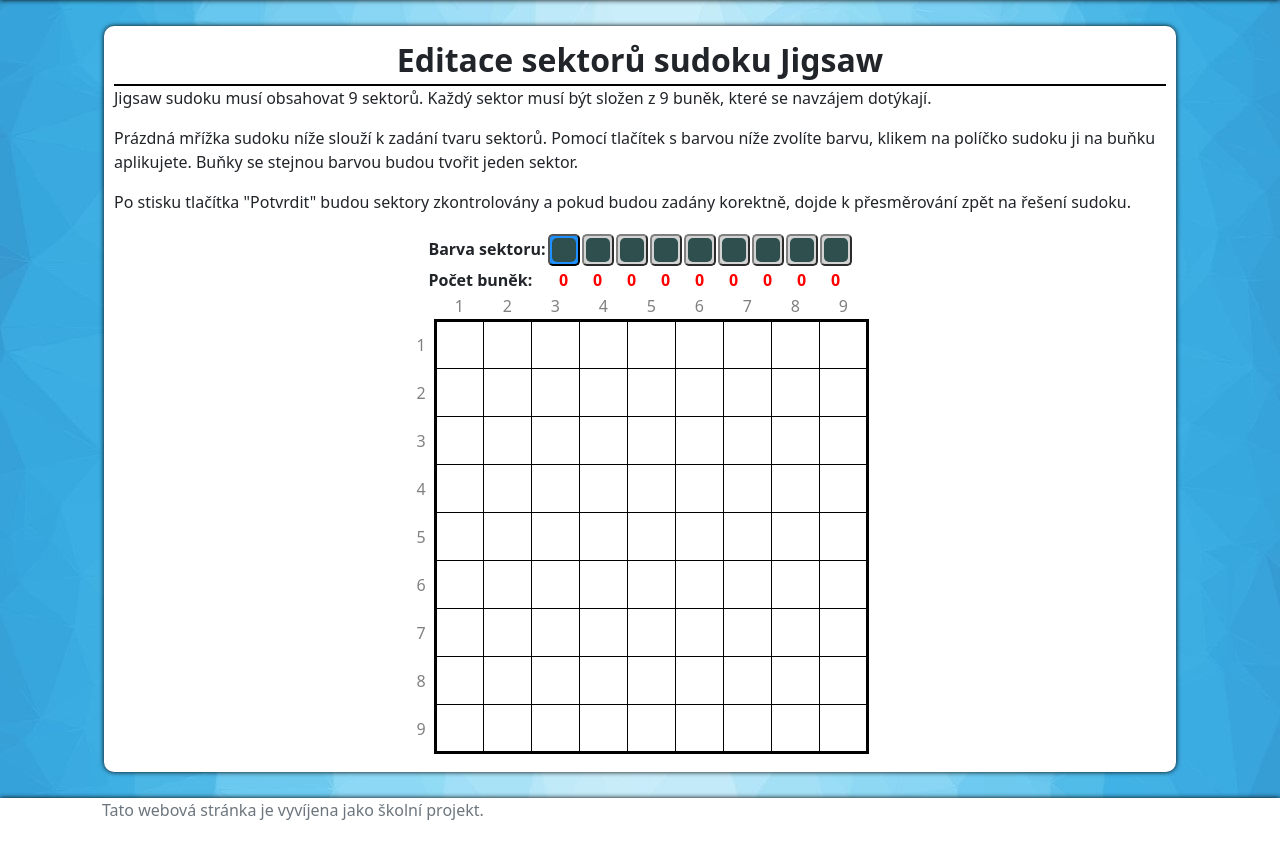
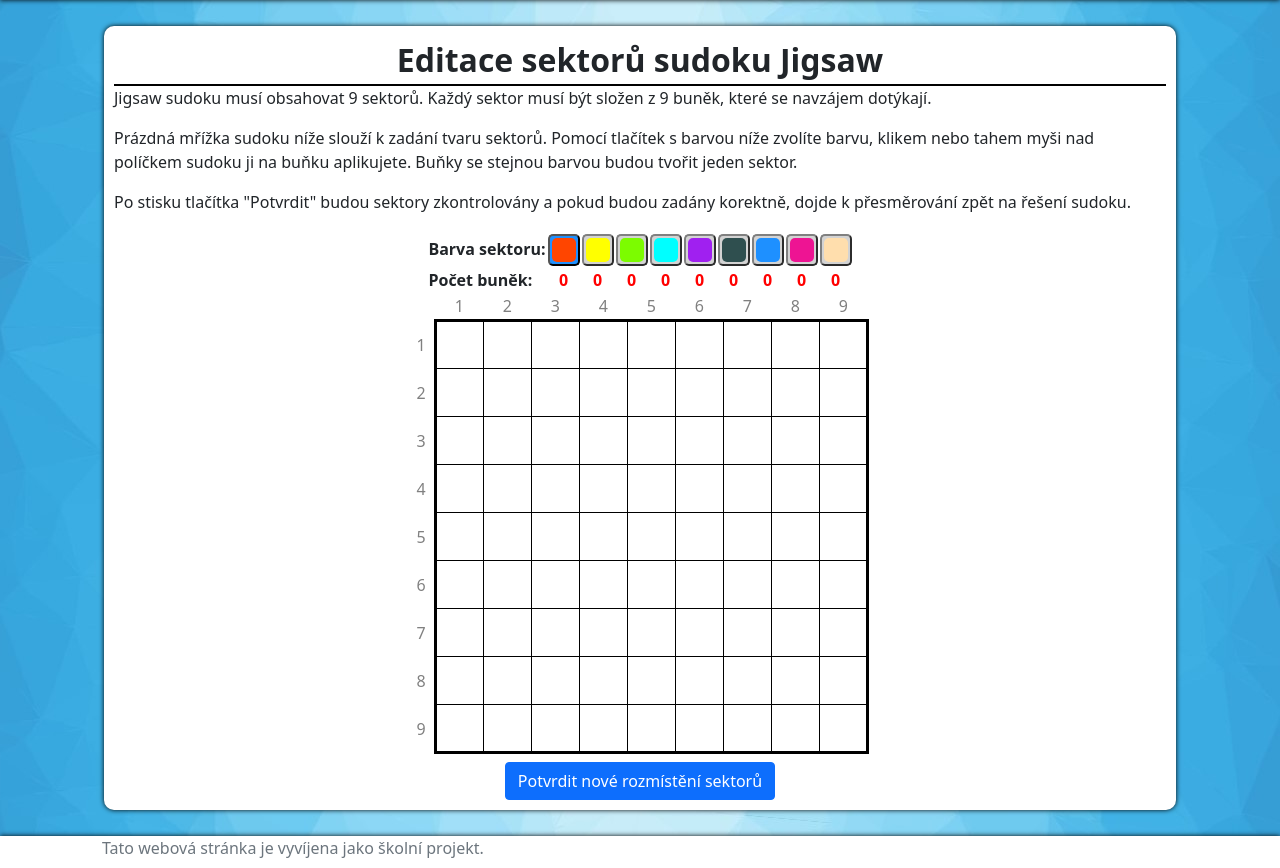
Before and after one commit to hojkas/sudoku-solver, a Django app: page /solver/edit_jigsaw_shape in a window 1280 px wide. Shown: the part 64-932 px from the top of the page. Before the commit the page ends 884 px from the top, so only its background shows below. Run offline with Django 3.2, Linux system fonts and the light colour scheme; some libraries are stand-ins or nearby versions.

Commit message:
jigsaw custom most of heavy lifting done, only check for sector connection missing

```diff
--- a/static/js/edit_jigsaw_shape.js
+++ b/static/js/edit_jigsaw_shape.js
@@ -0,0 +1,89 @@
+let selected_sector = 0;
+
+let custom_sector_to_color_mapping = {
+    0: '#ff4500',
+    1: '#ffff00',
+    2: '#7cfc00',
+    3: '#00ffff',
+    4: '#a020f0',
+    5: '#2f4f4f',
+    6: '#1e90ff',
+    7: '#ee1493',
+    8: '#ffdead'
+}
+
+let mouse_down = false;
+
+$(document).mousedown(function() {
+    mouse_down = true;
+})
+
+$(document).mouseup(function () {
+    mouse_down = false;
+})
+
+$(document).ready(function() {
+    $('.sector_color_button').on('click', function() {
+        let former_button_ref = $('#sector_color_' + selected_sector);
+        former_button_ref.css({'background-color': 'lightgrey', 'border-color': 'grey'});
+        $(this).css({'background-color': 'dodgerblue', 'border-color': 'black'});
+        selected_sector = parseInt($(this).attr('id').split('_')[2]);
+    });
+
+    $('.edit-jigsaw-shape-cell').on('click', function() {
+        color_sector_on_cell($(this));
+    });
+
+    $('.edit-jigsaw-shape-cell').mousedown(function() {
+       color_sector_on_cell($(this));
+    });
+
+    $('.edit-jigsaw-shape-cell').mouseenter(function () {
+        if(mouse_down) color_sector_on_cell($(this));
+    });
+
+    $('#edit-jigsaw-submit').on('click', function() {
+       for(let i = 0; i < 81; i++)
+       {
+           if(cell_sector[i] === -1) {
+               alert(cell_left_without_sector_msg);
+               return;
+           }
+       }
+       for(let i = 0; i < 9; i++) {
+           if($('#sector_color_status_' + i).text() !== '9') {
+               alert(wrong_sector_count_msg);
+               return;
+           }
+       }
+       if(!check_connected_sectors()) {
+           alert(sectors_cells_not_touching);
+       }
+       // TODO actually send it
+    });
+});
+
+function color_sector_on_cell(cell) {
+    let cell_id = cell.attr('id').split('-')[1];
+    if(cell_sector[cell_id] !== -1) {
+        // cell was colored in different color
+        let former_sector_count = $('#sector_color_status_' + cell_sector[cell_id]);
+        former_sector_count.html(parseInt(former_sector_count.text()) - 1);
+        if(former_sector_count.text() === '9') former_sector_count.css({'color': 'green'});
+        else former_sector_count.css({'color': 'red'});
+    }
+    cell_sector[cell_id] = selected_sector;
+    cell.css({'background-color': custom_sector_to_color_mapping[selected_sector]});
+    let sector_count = $('#sector_color_status_' + selected_sector);
+    sector_count.html(parseInt(sector_count.text()) + 1);
+    if(sector_count.text() === '9') sector_count.css({'color': 'green'});
+    else sector_count.css({'color': 'red'});
+}
+
+function check_connected_sectors() {
+    for(let i = 0; i < 9; i++) check_connected_sector(i);
+}
+
+function check_connected_sector(sector_id) {
+
+}
--- a/static/js/main.js
+++ b/static/js/main.js
@@ -33,30 +33,6 @@ let custom_highlight_color_mapping = {
     'yellow': '#FFDC00',
     'green': '#2ECC40',
     'transparent': 'transparent'
-}
-
-let custom_sector_to_color_mapping = {
-    0: '#ff4500',
-    1: '#ffd700',
-    2: '#7cfc00',
-    3: '#00ffff',
-    4: '#a020f0',
-    5: '#2f4f4f',
-    6: '#1e90ff',
-    7: '#ee1493',
-    8: '#ffdead'
-}
-
-let custom_color_to_sector_mapping = {
-    '#ff4500': 0,
-    '#ffd700': 1,
-    '#7cfc00': 2,
-    '#00ffff': 3,
-    '#a020f0': 4,
-    '#2f4f4f': 5,
-    '#1e90ff': 6,
-    '#ee1493': 7,
-    '#ffdead': 8
 }
 
 $(document).ready(function()
--- a/templates/solver/edit_jigsaw_shape.html
+++ b/templates/solver/edit_jigsaw_shape.html
@@ -2,6 +2,22 @@
 {% load i18n %}
 
 {% block content %}
+<script>
+    let cell_sector = [];
+    for(let i = 0; i < 81; i++) cell_sector.push(-1);
+    $(document).ready(function() {
+        for(let i = 0; i < 9; i++) {
+            $('#sector_color_div_' + i).css({'background-color': custom_sector_to_color_mapping[i]});
+        }
+    });
+    let cell_left_without_sector_msg = {% trans '"Chyba: Jedna nebo více buněk nemají přiřazeny sektor."' %};
+    let wrong_sector_count_msg = {% trans '"Chyba: Sektory nemají všechny přiřazeno 9 buněk."' %};
+    let sectors_cells_not_touching = {% blocktrans %}
+        '"Chyba: Buňky jednoho nebo více sektorů netvoří souvislou plochu. Buňky musí tvořit shluk, ve kterém se"' +
+            '"navzájem dotýkají stranami alespoň jedné další ze stejného sektoru."'
+        {% endblocktrans %};
+</script>
+
 <div class="container">
     <div class="row">
         <div class="col-md-12">
@@ -12,8 +28,8 @@
                         <p>Jigsaw sudoku musí obsahovat 9 sektorů. Každý sektor musí být složen z 9 buněk, které
                             se navzájem dotýkají.</p>
                         <p>Prázdná mřížka sudoku níže slouží k zadání tvaru sektorů. Pomocí tlačítek s barvou níže
-                        zvolíte barvu, klikem na políčko sudoku ji na buňku aplikujete. Buňky se stejnou barvou budou
-                        tvořit jeden sektor.</p>
+                        zvolíte barvu, klikem nebo tahem myši nad políčkem sudoku ji na buňku aplikujete.
+                        Buňky se stejnou barvou budou tvořit jeden sektor.</p>
                         <p>Po stisku tlačítka "Potvrdit" budou sektory zkontrolovány a pokud budou zadány korektně,
                         dojde k přesměrování zpět na řešení sudoku.</p>
                     {% endblocktrans %}
@@ -30,7 +46,7 @@
                                 {% else %}
                                 unselected
                                 {% endif %}
-                             color-pick-button">
+                             color-pick-button sector_color_button">
                                 <div id="sector_color_div_{{ x }}" class="color-pick-div" style="background-color: darkslategrey;">&nbsp;</div>
                             </button>
                         </td>
@@ -40,7 +56,7 @@
                         <td style="font-weight: bold">{% trans "Počet buněk:" %}</td>
                         {% for x in 9|get_range %}
                             <td>
-                                <div id="sector_color_status_{{ x }}"
+                                <div id="sector_color_status_{{ x }}" title="-1"
                                      style="text-align: center; font-weight: bold; color: red">0</div>
                             </td>
                         {% endfor %}
@@ -67,6 +83,10 @@
                       </tr>
                   {% endfor %}
                 </table>
+
+                <div style="text-align: center">
+                    <button id="edit-jigsaw-submit" class="btn btn-primary">{% trans "Potvrdit nové rozmístění sektorů" %}</button>
+                </div>
             </div>
         </div>
     </div>
```
